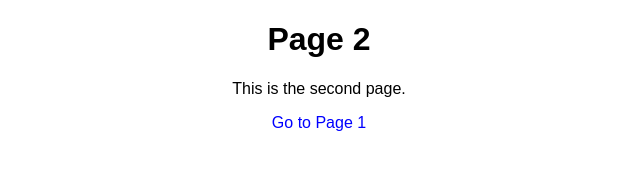
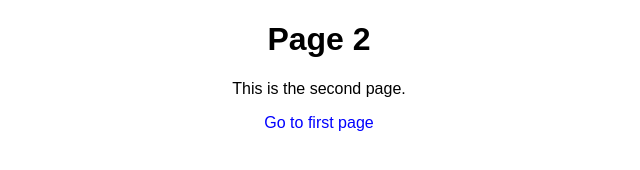
Before and after one commit to RaniaMostafa55/html_project, a plain HTML site: page page2.html in a window 1280 px wide. Shown: the full height of the page, 321-961 px from the left. Drawn offline with Linux system fonts and the light colour scheme.

Commit message:
Change page2 button

```diff
--- a/page2.html
+++ b/page2.html
@@ -19,6 +19,6 @@
 <body>
     <h1>Page 2</h1>
     <p>This is the second page.</p>
-    <a href="index.html">Go to Page 1</a>
+    <a href="index.html">Go to first page</a>
 </body>
 </html>
```
